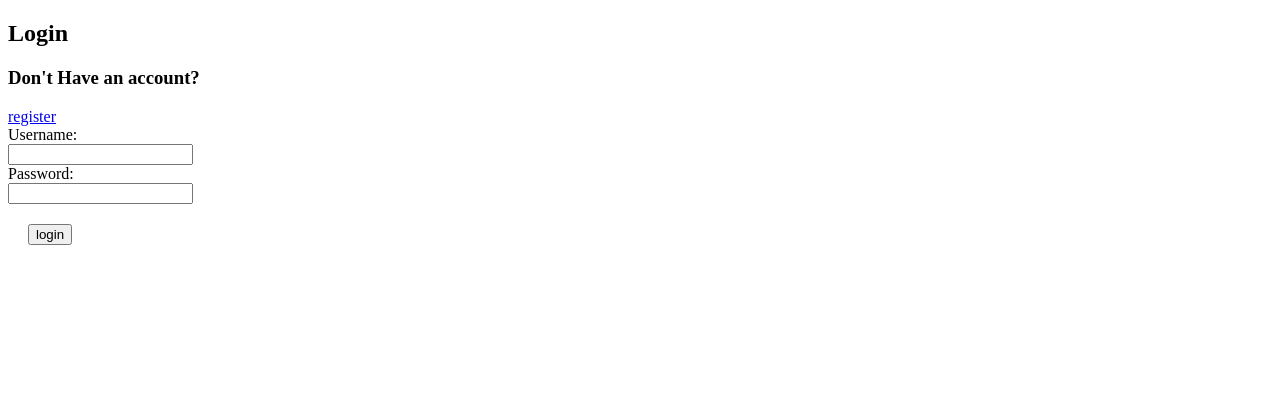
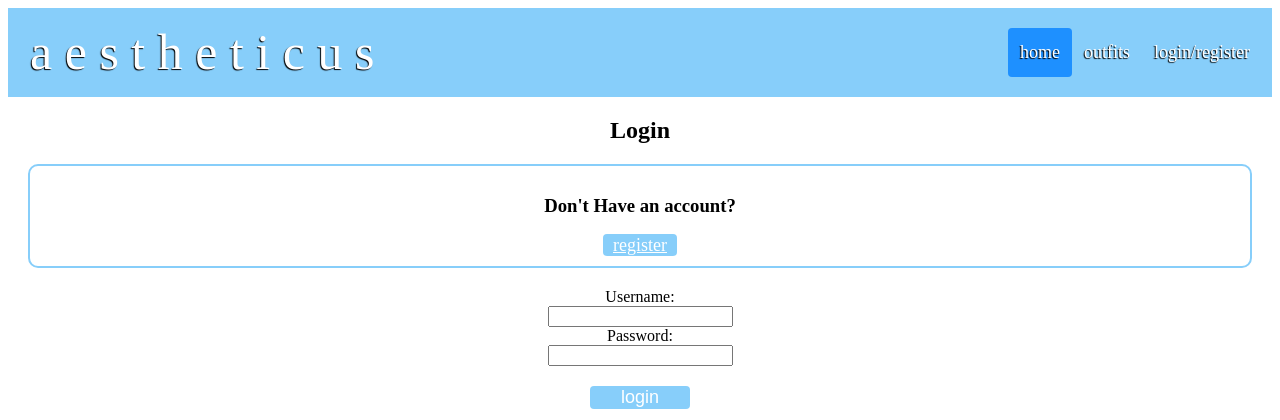
Before and after one commit to Deziox/IT202450, a PHP site: page /login.php in a window 1280 px wide. Shown: the top 420 px of the page. Run offline with PHP 8.4, Linux system fonts and the light colour scheme; data that the repository does not hold is empty.

Commit message:
Login/Register with Session integration

```diff
--- a/public_html/header.php
+++ b/public_html/header.php
@@ -38,6 +38,6 @@
     <div class="header-right">
         <a id="nav" name="survey_list" href="index.php" data-target="survey_list" class="active">home</a>
         <a id="nav" name="outfits" href="#" data-target="outfits">outfits</a>
-        <?php echo '<a id="nav" name="'.$logregdatatarget.'" href="#" data-target="'.$logregdatatarget.'">'.$logreg.'</a>'?>
+        <?php echo '<a id="nav" name="'.$logregdatatarget.'" href="register.php" data-target="'.$logregdatatarget.'">'.$logreg.'</a>'?>
     </div>
 </div>
--- a/public_html/login.php
+++ b/public_html/login.php
@@ -17,13 +17,11 @@
                 document.getElementsByTagName("title").item(0).innerHTML = "aestheticus|" + target;
                 return false;
             });
-
-
         });
     </script>
 </head>
 <body>
-<?php //include('header.php'); ?>
+<?php include('header.php'); ?>
 <section class="reglog-center">
     <h2>Login</h2>
     <div class="login">
@@ -33,7 +31,7 @@
             <a class="register-button" href="#" data-target="register">register</a>
         </div>
 
-        <form action="index.php" method="post">
+        <form action="login.php" method="post">
             <label>Username:</label>
             <?php echo "<div class=\"error\">".$errors['username']."</div>";?>
             <input type="text" name="username"><br/>
```
